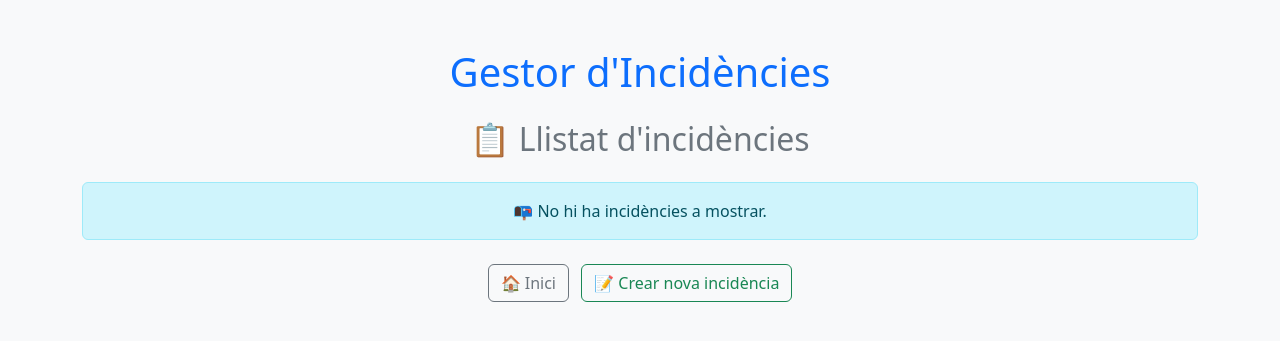
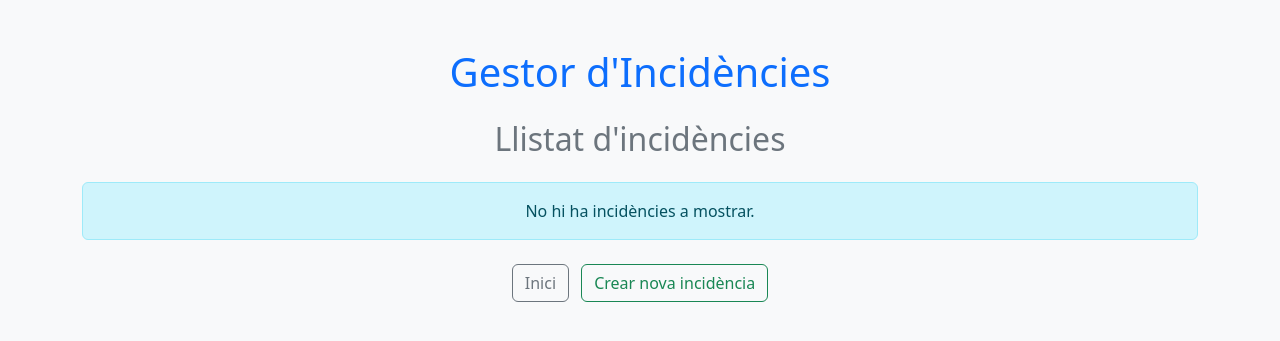
Before and after one commit to inspedralbes/projecte-1daw-24-25-daw1pj-ikeradrian, a PHP site: page /llistarincidencies.php in a window 1280 px wide. Shown: the top 341 px of the page. Run offline with PHP 8.4, Linux system fonts and the light colour scheme; data that the repository does not hold is empty.

Commit message:
Edició de l'estil de les pàgines

```diff
--- a/php/consultarincidencia.php
+++ b/php/consultarincidencia.php
@@ -14,7 +14,7 @@ if ($_SERVER["REQUEST_METHOD"] == "POST") {
         $estat = "";
         $stmt->bind_result($estat);
         $stmt->fetch();
-        $consulta = "<div class='alert alert-success'>✅ La incidència <strong>$codigoConsulta</strong> està <strong>$estat</strong>.</div>";
+        $consulta = "<div class='alert alert-success'>La incidència <strong>$codigoConsulta</strong> està <strong>$estat</strong>.</div>";
     } else {
         $consulta = "<div class='alert alert-danger'>⚠ No hi ha cap incidència amb aquest codi.</div>";
     }
@@ -36,7 +36,7 @@ $connexion->close();
 
     <div class="container text-center py-5">
         <h1 class="text-primary mb-3">Gestor d'Incidències</h1>
-        <h2 class="text-secondary mb-4">🔍 Consultar incidència</h2>
+        <h2 class="text-secondary mb-4">Consultar incidència</h2>
 
         <?php if (!empty($consulta)) echo $consulta; ?>
 
--- a/php/crearincidencia.php
+++ b/php/crearincidencia.php
@@ -10,7 +10,7 @@
         $stmt->bind_param("sss", $Departament, $Data, $Descripcio);
         $stmt->execute();
 
-        $missatge = "✅ Incidència guardada correctament.";
+        $missatge = "Incidència guardada correctament.";
     }
     $connexion->close();
 ?>
@@ -27,7 +27,7 @@
 
     <div class="container text-center py-5">
         <h1 class="text-primary mb-3">Gestor d'Incidències</h1>
-        <h2 class="text-secondary mb-4">📝 Crear nova incidència</h2>
+        <h2 class="text-secondary mb-4">Crear nova incidència</h2>
 
         <?php if (!empty($missatge)) echo "<div class='alert alert-success'>$missatge</div>"; ?>
 
--- a/php/index.html
+++ b/php/index.html
@@ -13,9 +13,9 @@
         <h2 class="text-secondary mb-4">Selecciona el teu rol</h2>
 
         <div class="d-grid gap-4 col-6 mx-auto">
-            <a href="usuario.html" class="btn btn-outline-info btn-lg border-2">🙋‍♂️ Sóc Usuari</a>
-            <a href="tecnic/index.php" class="btn btn-outline-warning btn-lg border-2">🛠 Sóc Tècnic</a>
-            <a href="admin.html" class="btn btn-outline-danger btn-lg border-2">🧑‍💼 Sóc Administrador</a>
+            <a href="usuario.html" class="btn btn-outline-info btn-lg border-2">Sóc Usuari</a>
+            <a href="tecnic/index.php" class="btn btn-outline-warning btn-lg border-2">Sóc Tècnic</a>
+            <a href="admin.html" class="btn btn-outline-danger btn-lg border-2">Sóc Administrador</a>
         </div>
     </div>
 
--- a/php/llistarincidencies.php
+++ b/php/llistarincidencies.php
@@ -13,7 +13,7 @@ require_once 'connexio.php';
 
 <div class="container py-5">
     <h1 class="text-primary text-center mb-4">Gestor d'Incidències</h1>
-    <h2 class="text-secondary text-center mb-4">📋 Llistat d'incidències</h2>
+    <h2 class="text-secondary text-center mb-4">Llistat d'incidències</h2>
 
     <?php
     $sql = "SELECT cod_incidencia, estat FROM Incidencies";
@@ -38,7 +38,7 @@ require_once 'connexio.php';
                             <td><?= $cod_incidencia ?></td>
                             <td><?= $estat ?></td>
                             <td>
-                                <a href="esborrar.php?cod_incidencia=<?= $cod_incidencia ?>" class="btn btn-sm btn-outline-danger">🗑 Esborrar</a>
+                                <a href="esborrar.php?cod_incidencia=<?= $cod_incidencia ?>" class="btn btn-sm btn-outline-danger">Esborrar</a>
                             </td>
                         </tr>
                     <?php endwhile; ?>
@@ -46,14 +46,14 @@ require_once 'connexio.php';
             </table>
         </div>
     <?php else: ?>
-        <div class="alert alert-info text-center">📭 No hi ha incidències a mostrar.</div>
+        <div class="alert alert-info text-center">No hi ha incidències a mostrar.</div>
     <?php endif; ?>
 
     <?php $connexion->close(); ?>
 
     <div class="text-center mt-4">
-        <a href="usuario.html" class="btn btn-outline-secondary me-2">🏠 Inici</a>
-        <a href="crearincidencia.php" class="btn btn-outline-success">📝 Crear nova incidència</a>
+        <a href="usuario.html" class="btn btn-outline-secondary me-2">Inici</a>
+        <a href="crearincidencia.php" class="btn btn-outline-success">Crear nova incidència</a>
     </div>
 </div>
 
--- a/php/usuario.html
+++ b/php/usuario.html
@@ -13,9 +13,9 @@
         <h2 class="text-secondary mb-4">Què necessites?</h2>
 
         <div class="d-grid gap-3 col-6 mx-auto">
-            <a href="llistarincidencies.php" class="btn btn-outline-primary btn-lg border-2">📋 Llistar incidències</a>
-            <a href="crearincidencia.php" class="btn btn-outline-success btn-lg border-2">📝 Crear incidència</a>
-            <a href="consultarincidencia.php" class="btn btn-outline-info btn-lg border-2">🔍 Consultar incidència</a>
+            <a href="llistarincidencies.php" class="btn btn-outline-primary btn-lg border-2">Llistar incidències</a>
+            <a href="crearincidencia.php" class="btn btn-outline-success btn-lg border-2">Crear incidència</a>
+            <a href="consultarincidencia.php" class="btn btn-outline-info btn-lg border-2">Consultar incidència</a>
             <a href="index.html" class="btn btn-outline-secondary">⬅ Tornar a l'inici</a>
         </div>
     </div>
```
Also changed, not shown: php/admin.html (+4 -4 lines).
